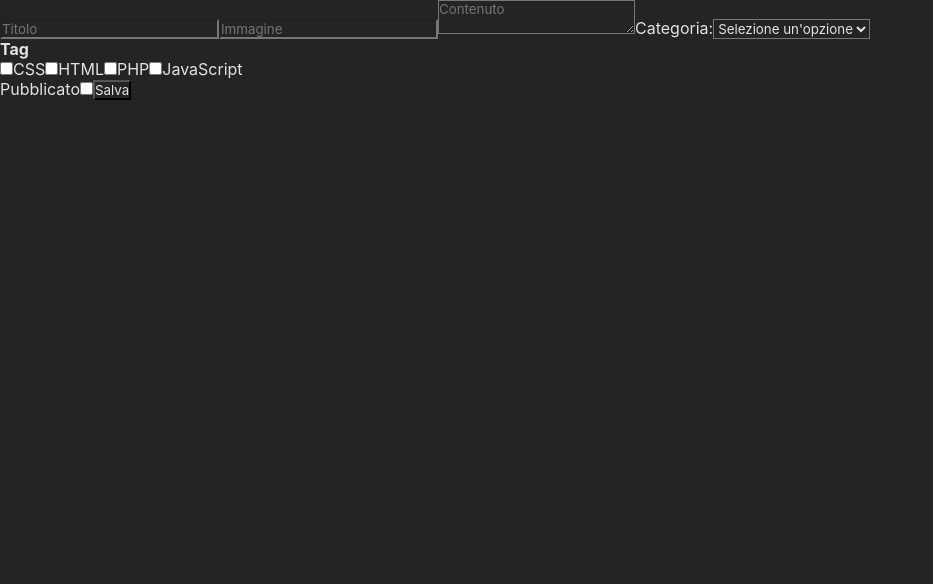
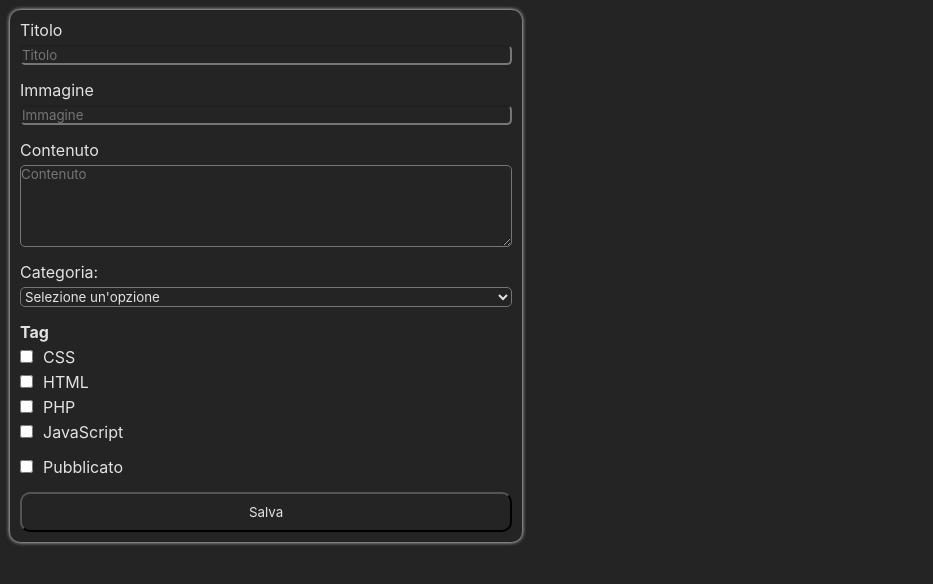
Before and after one commit to emilianogastaldo/react-form, a React (Vite) app: page / in a window 1280 px wide. Shown: the top 584 px of the page, without its empty margins (0-933 px from the left). Built offline with nearby package versions, Linux system fonts and the light colour scheme.

Commit message:
un po' di css

```diff
--- /dev/null
+++ b/src/components/Form.css
@@ -0,0 +1,35 @@
+form{
+    display: flex;
+    flex-direction: column;
+    gap: 15px;
+    width: 40%;
+    margin: 10px;
+    padding: 10px;
+    border-radius: 10px;
+    box-shadow: 0px 0px 4px white;
+}
+
+.flex-column{
+    display: flex;
+    flex-direction: column;
+    gap: 5px;
+}
+
+.m-right{
+    margin-right: 10px;
+}
+
+input,
+textarea,
+select{
+    border-radius: 5px;
+}
+
+
+.submit-button{
+    padding: 10px 0;
+    border-radius: 10px;
+    &:hover{
+        background-color: #474747;
+    }
+}
--- a/src/components/Form.jsx
+++ b/src/components/Form.jsx
@@ -1,5 +1,6 @@
 import { useEffect, useState } from "react";
 import MultiCheckbox from "./MultiCheckbox";
+import './Form.css';
 
 const formTemplate = {
     title:{
@@ -91,14 +92,14 @@ const Form = () => {
     //     }
     // },[formData.published]);
 // Questo invece funziona
-    const [isMounted, setIsMounted] = useState(false);
-    useEffect(() => {
-        if (isMounted) {
-            alert('Stai cambiando il pubblicantibus');
-        } else {
-            setIsMounted(true);
-        }
-    }, [formData.published]);
+    // const [isMounted, setIsMounted] = useState(false);
+    // useEffect(() => {
+    //     if (isMounted) {
+    //         alert('Stai cambiando il pubblicantibus');
+    //     } else {
+    //         setIsMounted(true);
+    //     }
+    // }, [formData.published]);
 
     return (
     <>
@@ -108,42 +109,46 @@ const Form = () => {
                     switch(type){
                         case 'text':
                             return(
+                                <label className="flex-column" key={`form-element${index}`}>
+                                    {label}
                                     <input
-                                    key={`form-element${index}`}
                                         name={name}
                                         type="text"
                                         placeholder={label}
                                         value={formData[name]}
                                         onChange={e => changeData(name, e.target.value)}
                                     />
+                                </label>
                             )
                         case 'textarea':
                             return(
+                                <label className="flex-column" key={`form-element${index}`}>
+                                    {label}
                                     <textarea
-                                    key={`form-element${index}`}
                                         name={name}
                                         placeholder={label}
                                         value={formData[name]}
                                         onChange={e => changeData(name, e.target.value)}
+                                        rows={5}
                                     />
+                                </label>
                             )
                         case 'checkbox':
                             return(
-                                <label
-                                    key={`form-element${index}`}
-                                >
-                                    {label}
+                                <label key={`form-element${index}`}>
                                     <input
                                         name={name}
                                         type="checkbox"
                                         checked={formData[name]}
                                         onChange={e => changeData(name, e.target.checked)}
+                                        className="m-right"
                                     />
+                                    {label}
                                 </label>
                             )
                         case 'select':
                             return(
-                                <label key={`form-element${index}`}>
+                                <label className="flex-column" key={`form-element${index}`}>
                                     {label}:
                                     <select
                                         name={name}
@@ -179,7 +184,7 @@ const Form = () => {
                     }
                 })
             }
-            <button>Salva</button>
+            <button className="submit-button">Salva</button>
         </form>
     </>
     )
--- a/src/components/MultiCheckbox.jsx
+++ b/src/components/MultiCheckbox.jsx
@@ -1,11 +1,12 @@
 const MultiCheckbox = ({label, options, values, onChange}) => {
      return (
      <>
-       <div>
+       <div className='flex-column'>
         <p><strong>{label}</strong></p>
         {options.map((option, index)=>(
-            <label key={`multi-check${index}`}>
+            <label  key={`multi-check${index}`}>
                 <input
+                    className='m-right'
                     type="checkbox"
                     checked={values.includes(option.value)}
                     onChange={() => onChange(option.value)}
```
Lines whose indentation alone changed are shown as unchanged.
